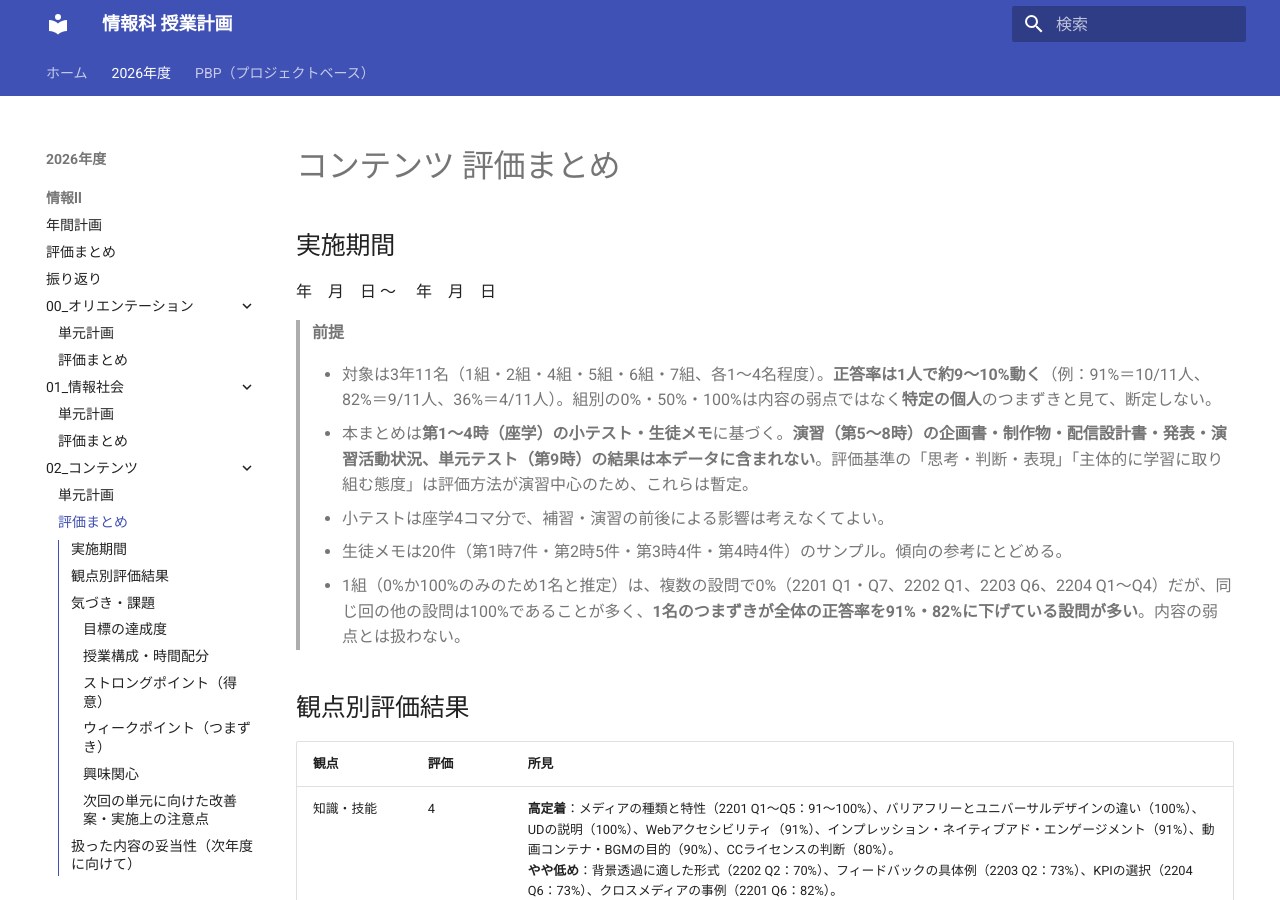
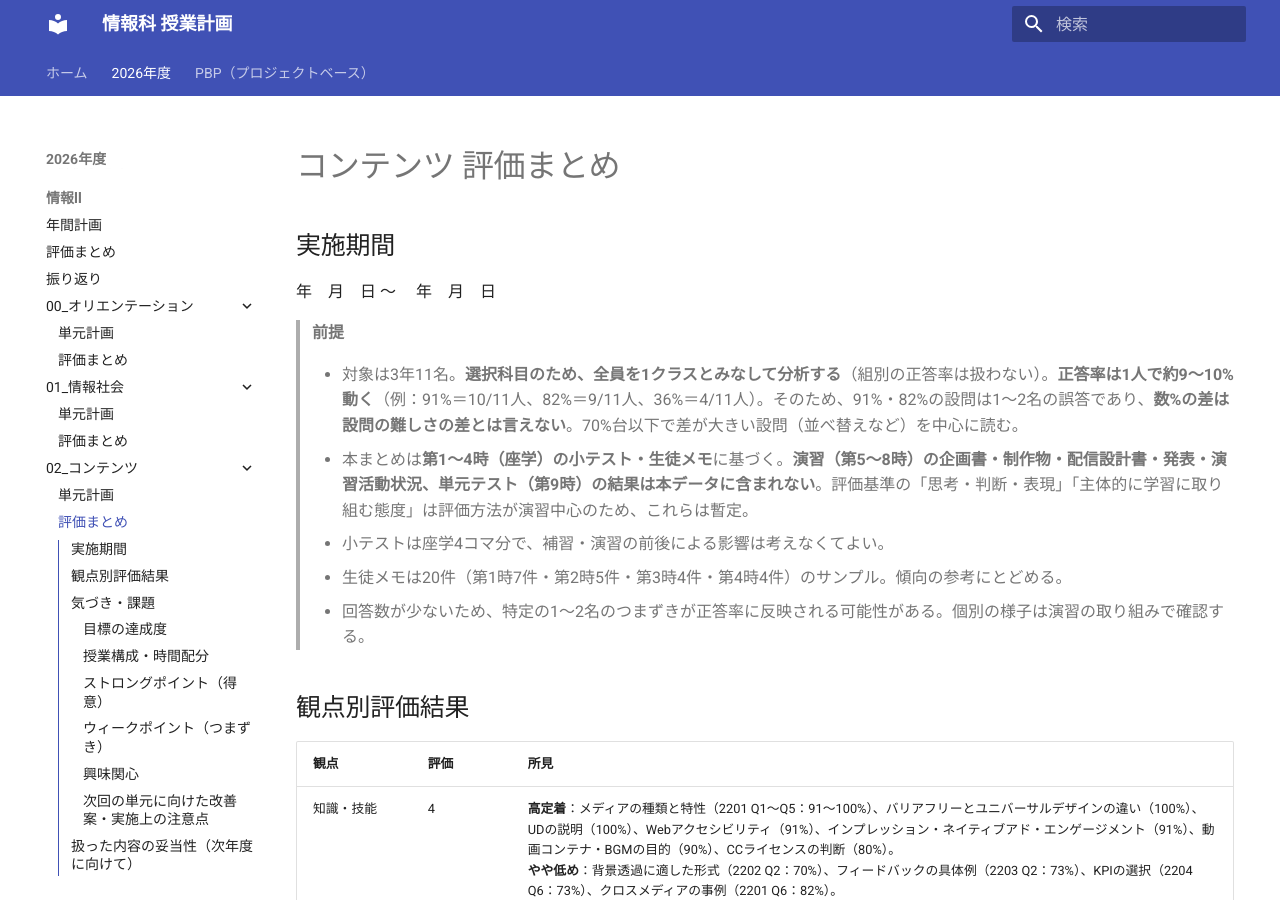
Before and after one commit to mmmmatsuuuu/edu, an MkDocs documentation site: the page built from docs/2026/informa2/02_コンテンツ/02_評価まとめ.md, in a window 1280 px wide and 900 px high. Built offline with MkDocs 1.6.1 and Material for MkDocs 9.7.7, drawn with Linux system fonts in a browser that asks for light colours; some of the changed text lies outside the part shown.

Commit message:
Fix: 02_コンテンツ 評価まとめを全員1クラスとして分析する形に修正
Co-Authored-By: Claude Sonnet 5.5 <noreply@anthropic.com>
Claude-Session: https://claude.ai/code/session_01R2se8UaPHJMD48y3JHGRc6

```diff
--- a/docs/2026/informa2/02_コンテンツ/02_評価まとめ.md
+++ b/docs/2026/informa2/02_コンテンツ/02_評価まとめ.md
@@ -6,11 +6,11 @@
 
 > **前提**
 >
-> - 対象は3年11名（1組・2組・4組・5組・6組・7組、各1〜4名程度）。**正答率は1人で約9〜10%動く**（例：91%＝10/11人、82%＝9/11人、36%＝4/11人）。組別の0%・50%・100%は内容の弱点ではなく**特定の個人**のつまずきと見て、断定しない。
+> - 対象は3年11名。**選択科目のため、全員を1クラスとみなして分析する**（組別の正答率は扱わない）。**正答率は1人で約9〜10%動く**（例：91%＝10/11人、82%＝9/11人、36%＝4/11人）。そのため、91%・82%の設問は1〜2名の誤答であり、**数%の差は設問の難しさの差とは言えない**。70%台以下で差が大きい設問（並べ替えなど）を中心に読む。
 > - 本まとめは**第1〜4時（座学）の小テスト・生徒メモ**に基づく。**演習（第5〜8時）の企画書・制作物・配信設計書・発表・演習活動状況、単元テスト（第9時）の結果は本データに含まれない**。評価基準の「思考・判断・表現」「主体的に学習に取り組む態度」は評価方法が演習中心のため、これらは暫定。
 > - 小テストは座学4コマ分で、補習・演習の前後による影響は考えなくてよい。
 > - 生徒メモは20件（第1時7件・第2時5件・第3時4件・第4時4件）のサンプル。傾向の参考にとどめる。
-> - 1組（0%か100%のみのため1名と推定）は、複数の設問で0%（2201 Q1・Q7、2202 Q1、2203 Q6、2204 Q1〜Q4）だが、同じ回の他の設問は100%であることが多く、**1名のつまずきが全体の正答率を91%・82%に下げている設問が多い**。内容の弱点とは扱わない。
+> - 回答数が少ないため、特定の1〜2名のつまずきが正答率に反映される可能性がある。個別の様子は演習の取り組みで確認する。
 
 ## 観点別評価結果
 
@@ -61,7 +61,7 @@
 - **形式の使い分けの判断**：2202 Q2（背景透過に適した形式：70%）と、Q7の記述で**透過とJPEG/PNGの対応を逆に書いた回答**が見られる。JPEG・PNG・WebP・GIFの特性が、用途の判断に結びついていない生徒がいる。
 - **AI生成コンテンツの権利処理**：商用利用前の確認事項で、利用規約の確認に触れた回答がない（3件中0件）。権利の問題を「著作権に触れるか」だけで捉えている可能性がある。
 - **応用寄りの選択問題**：KPIの選択（2204 Q6：73%）、フィードバックの具体例（2203 Q2：73%）、クロスメディアの事例（2201 Q6：82%）は、定義の設問より低め。
-- **個人のつまずき**：1組（1名）は多くの設問で0%、6組・4組は複数の設問で50%台。いずれも1〜2名の影響で、内容の弱点とは扱わない。個別に確認するとよい。
+- **少人数による揺れ**：91%・82%の設問の不正解は1〜2名で、設問の傾向とは言えない。個々の生徒のつまずきは、演習の取り組みなどで確認する。
 
 ### 興味関心
 
@@ -80,7 +80,7 @@
 4. **個人データの扱いを、QRコード・サーバへの記録（03の第2時・第4時、運用データの整理）と結びつける**。ターゲティング広告のトレードオフを書けていない生徒がいるため、「集めたデータは何に使えて、何に気をつけるか」を、運用データ（第14時、データサイエンス単元への引き渡し）で再度扱う。
 5. **KPI・評価と改善のサイクルを、運用データの振り返り（03の第14〜15時）で使う**。本単元で学んだ「目標設定→発信→計測→改善」を、スタンプラリーの利用状況に当てはめる。
 6. **演習の成果（企画書・制作物・配信設計書・発表・演習活動状況）と単元テストの結果を確認し、このまとめを更新する**。思考・判断・表現、主体的な態度の評価は、これらが得られた時点で見直す。
-7. **個人のつまずきの確認**：複数の設問で低かった生徒（1組・4組・6組）は、演習の取り組みを見て個別に声かけをする。
+7. **個別の確認**：少人数のため、小テストで複数の設問を間違えている生徒がいれば、演習の取り組みを見て個別に声かけをする。
 
 ## 扱った内容の妥当性（次年度に向けて）
 
```
